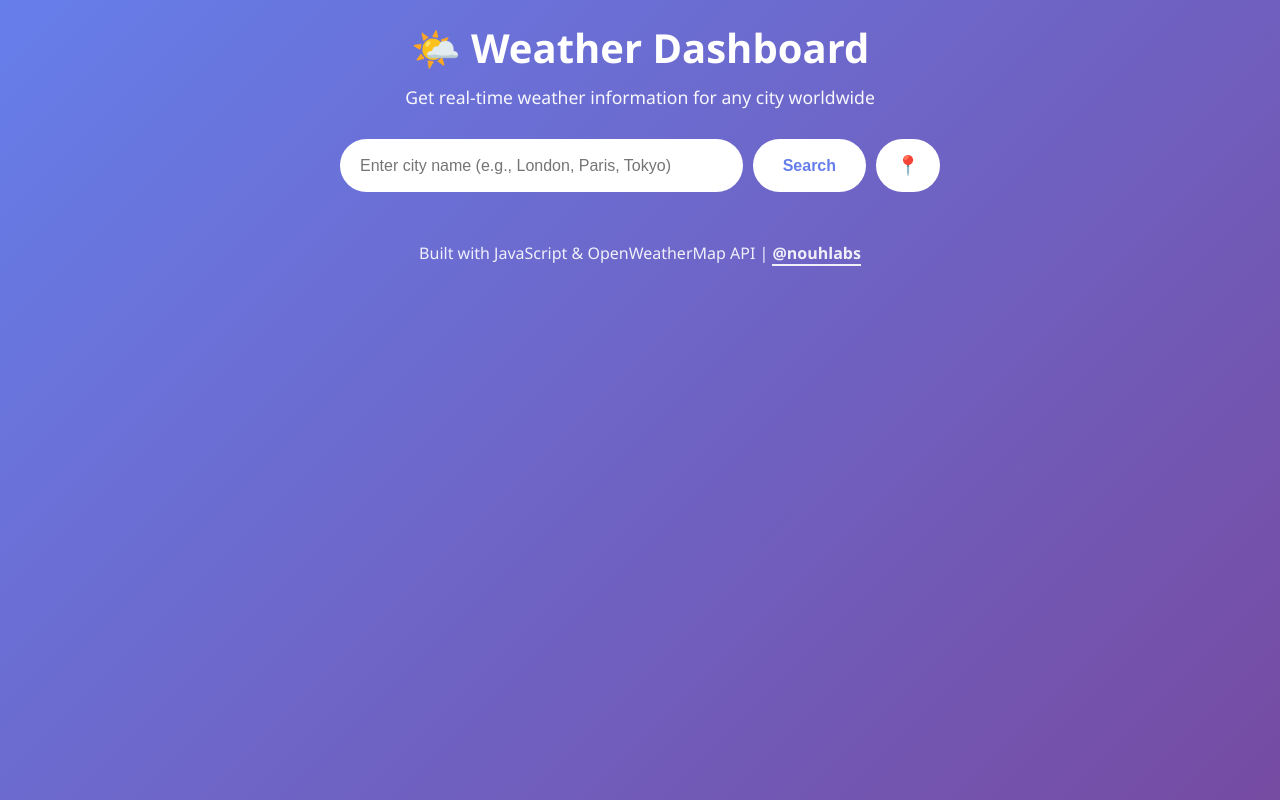
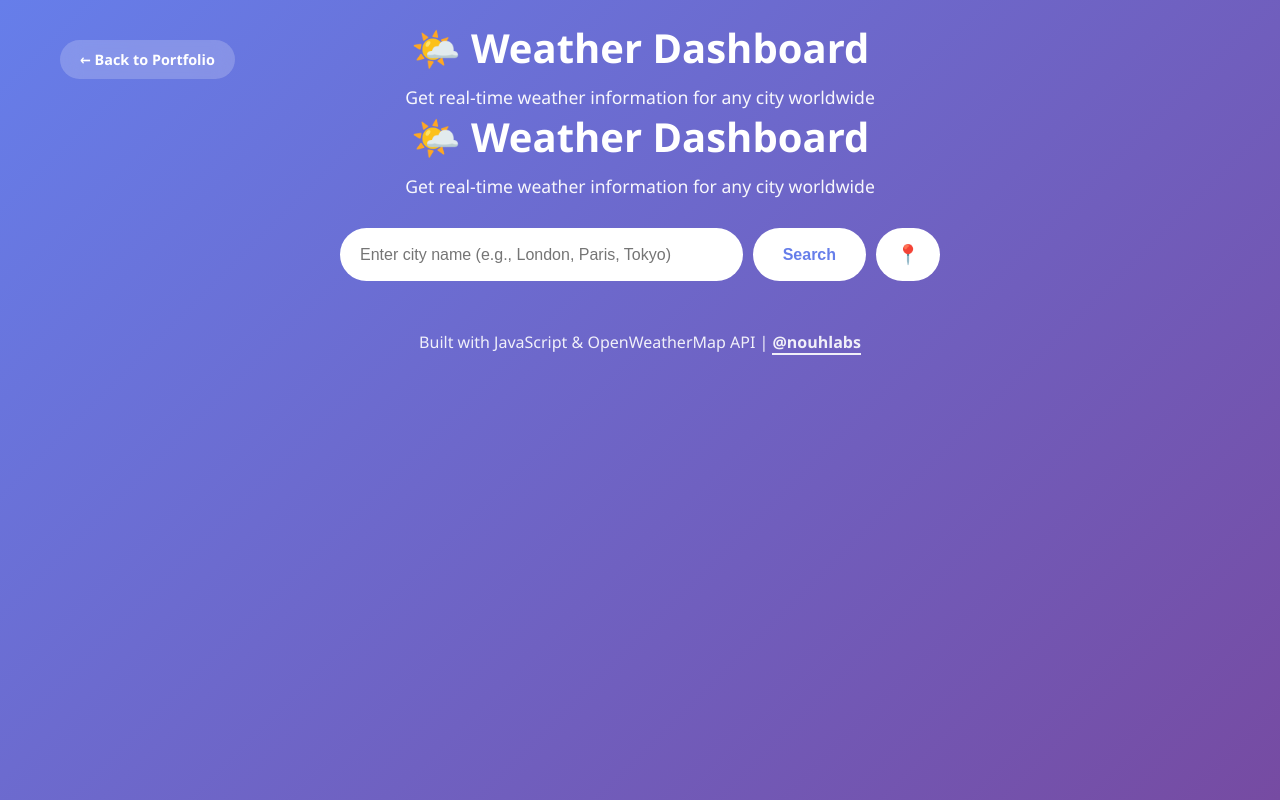
Before and after one commit to nouhlabs/weather-dashboard, a plain HTML site: page index.html in a window 1280 px wide. Drawn offline with Linux system fonts and the light colour scheme; no server answers.

Commit message:
Add files via upload

```diff
--- a/index.html
+++ b/index.html
@@ -9,6 +9,10 @@
 <body>
     <div class="container">
         <header>
+    <a href="https://nouhlabs.github.io" class="back-btn">&#8592; Back to Portfolio</a>
+    <h1>&#127780;&#65039; Weather Dashboard</h1>
+    <p class="subtitle">Get real-time weather information for any city worldwide</p>
+
             <h1>&#127780;&#65039; Weather Dashboard</h1>
             <p class="subtitle">Get real-time weather information for any city worldwide</p>
         </header>
--- a/style.css
+++ b/style.css
@@ -337,3 +337,30 @@ footer a:hover {
         grid-template-columns: 1fr;
     }
 }
+/* Back to Portfolio Button */
+.back-btn {
+    position: absolute;
+    top: 20px;
+    left: 20px;
+    padding: 10px 20px;
+    background: rgba(255, 255, 255, 0.2);
+    color: white;
+    border-radius: 50px;
+    text-decoration: none;
+    font-weight: 600;
+    font-size: 0.9rem;
+    transition: all 0.3s ease;
+    backdrop-filter: blur(10px);
+    z-index: 100;
+}
+
+.back-btn:hover {
+    background: rgba(255, 255, 255, 0.3);
+    transform: translateX(-5px);
+    color: white;
+}
+
+/* Make header relative for absolute positioning */
+header {
+    position: relative;
+}
```
